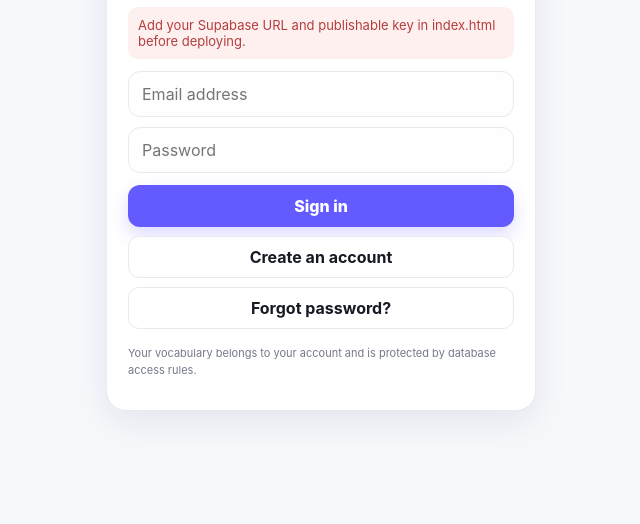
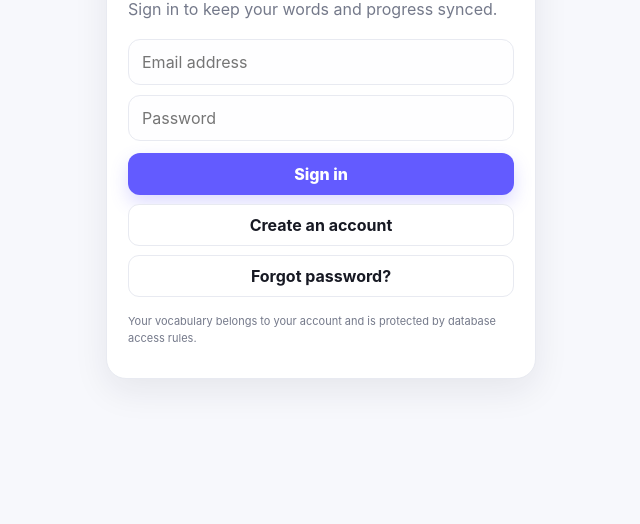
Before and after one commit to lifexgames/wordflowsat, a plain HTML site: page index.html in a window 1280 px wide. Shown: the part 276-800 px from the top of the page, without its empty margins (319-959 px from the left). Drawn offline with nearby package versions, Linux system fonts and the light colour scheme.

Commit message:
Update index.html

```diff
--- a/index.html
+++ b/index.html
@@ -122,8 +122,8 @@ You can also use: word: meaning"></textarea></div>
 
 <div id="toast" class="toast"></div>
 <script>
-const SUPABASE_URL="YOUR_SUPABASE_URL";
-const SUPABASE_ANON_KEY="YOUR_SUPABASE_PUBLISHABLE_KEY";
+const SUPABASE_URL="https://wdtuwcflnyxesywhasye.supabase.co";
+const SUPABASE_ANON_KEY="sb_publishable_GrUWqiPKnR-6GYRFltATqA_qLTbKWqR";
 let sb=null,user=null,profile=null,categories=[],words=[],progress=[],learnState={list:[],index:0},quizState={list:[],index:0,score:0,locked:false},authMode="signin";
 
 function $(id){return document.getElementById(id)}
```
